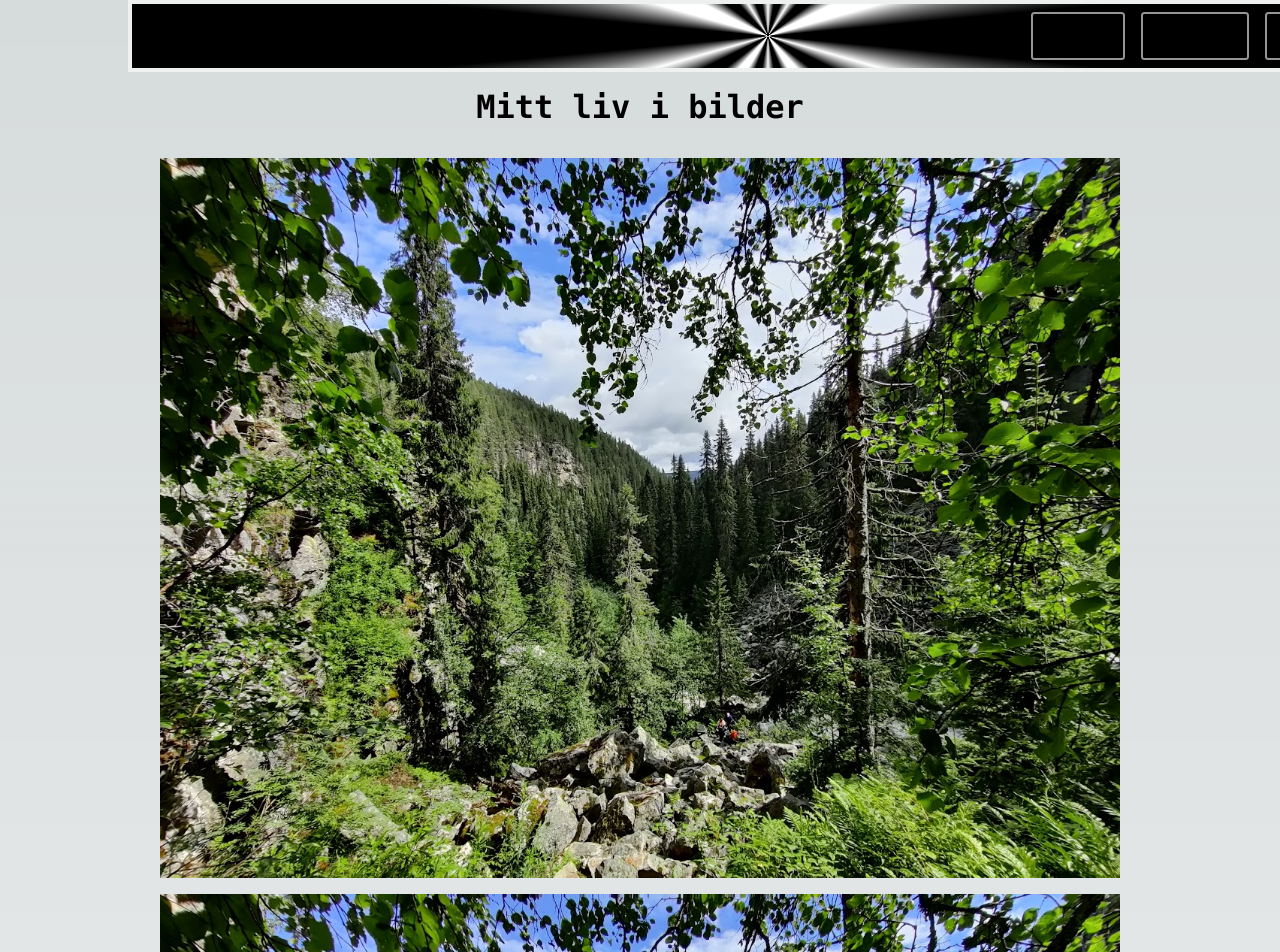
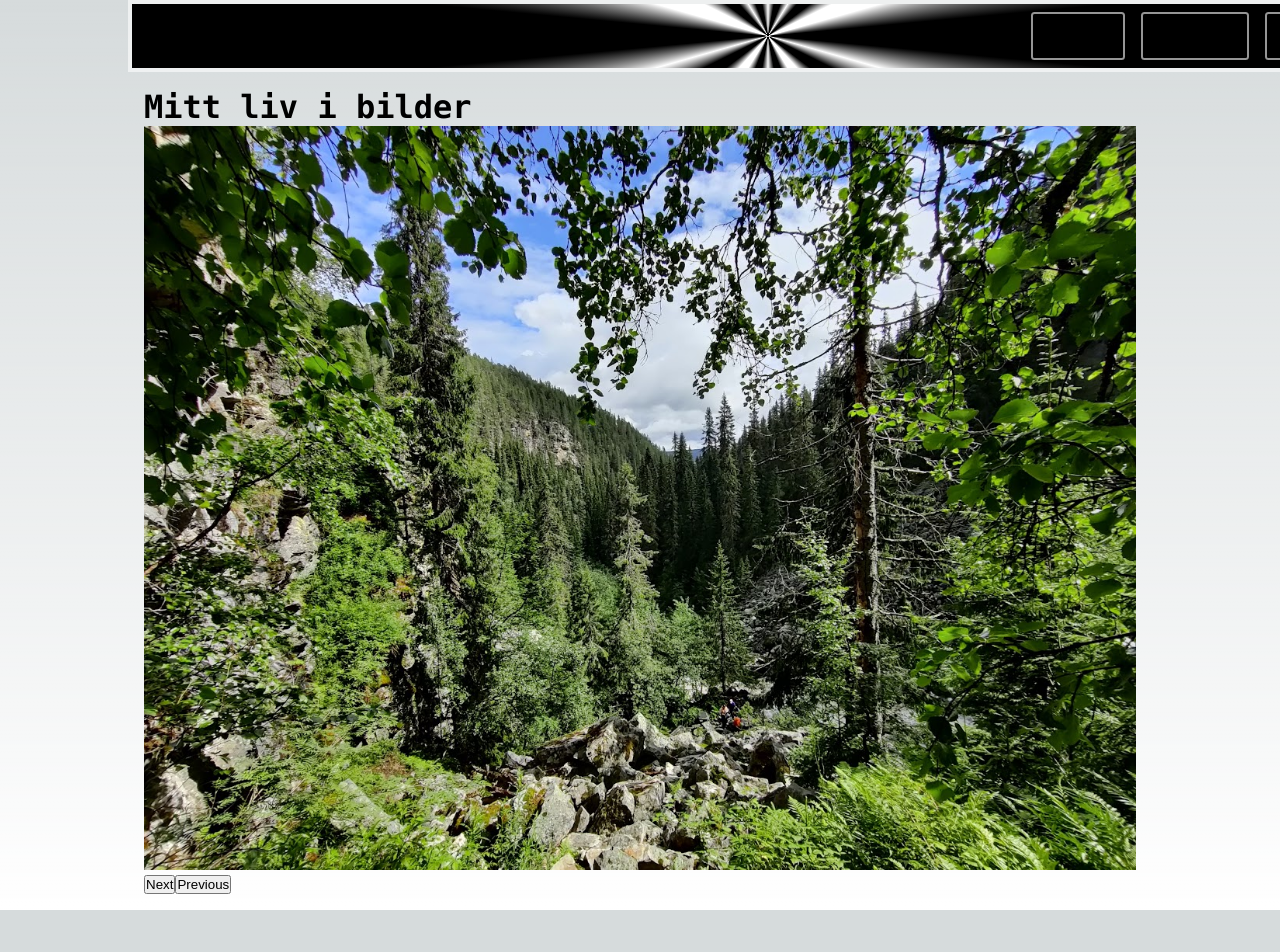
Before and after one commit to phihbe/next-13, a Next.js app: page /slide-show in a window 1280 px wide. Shown: the top 952 px of the page. After the commit the page ends 910 px from the top, so only its background shows below. Built offline with nearby package versions, Linux system fonts and the light colour scheme.

Commit message:
feat: create carusel

```diff
--- a/src/app/globals.css
+++ b/src/app/globals.css
@@ -142,6 +142,9 @@ a {
 	color: var(--color-red) !important;
 	text-decoration: none;
 }
+img {
+	user-select: none;
+}
 
 @media (prefers-color-scheme: dark) {
 	html {
--- a/src/app/slide-show/page.tsx
+++ b/src/app/slide-show/page.tsx
@@ -1,42 +1,12 @@
 import React from "react";
-import style from "./slide-show.module.css";
-import Image from "next/image";
+import ImageCarusel from "@/components/image-carusel/ImageCarusel";
 
 const page = () => {
 	return (
-		<div className={style.slideshow}>
+		<>
 			<h1>Mitt liv i bilder</h1>
-			<div className={style.slideshowImageContainer}>
-				<Image
-					className={style.slideshowImage}
-					alt="Härjedalen fjällen"
-					src={"/fettjeafallet.jpg"}
-					width={321.5}
-					height={237}
-				/>
-				<Image
-					className={style.slideshowImage}
-					alt="Härjedalen fjällen"
-					src={"/fettjeafallet.jpg"}
-					width={321.5}
-					height={237}
-				/>
-				<Image
-					className={style.slideshowImage}
-					alt="Härjedalen fjällen"
-					src={"/fettjeafallet.jpg"}
-					width={321.5}
-					height={237}
-				/>
-				<Image
-					className={style.slideshowImage}
-					alt="Härjedalen fjällen"
-					src={"/fettjeafallet.jpg"}
-					width={321.5}
-					height={237}
-				/>
-			</div>
-		</div>
+			<ImageCarusel />
+		</>
 	);
 };
 
--- a/src/app/slide-show/slide-show.module.css
+++ /dev/null
@@ -1,28 +0,0 @@
-.slideshow {
-	width: 100%;
-	display: flex;
-	justify-content: center;
-	align-items: center;
-	flex-direction: column;
-	gap: 1rem;
-}
-.slideshowImageContainer {
-	display: grid;
-	gap: 1rem;
-	padding: 1rem;
-	max-width: 1024px;
-}
-.slideshowImage {
-	margin: auto;
-	width: 100%;
-	height: 100%;
-	object-fit: cover;
-}
-@media screen and (min-width: 425px) {
-	.imageContainer {
-		flex-direction: "column";
-	}
-}
-.aboutParagraph {
-	max-width: 650px;
-}
--- /dev/null
+++ b/src/components/image-carusel/ImageCarusel.tsx
@@ -0,0 +1,60 @@
+"use client";
+import React from "react";
+import style from "./image-carusel.module.css";
+import Image from "next/image";
+
+const ImageCarusel = () => {
+	const images = [
+		<Image
+			key={0}
+			className={style.caruselImage}
+			alt="Härjedalen fjällen"
+			src={"/fettjeafallet.jpg"}
+			width={321.5}
+			height={237}
+		/>,
+		<Image
+			key={1}
+			className={style.caruselImage}
+			alt="Oxsjön"
+			src={"/oxsjon.jpg"}
+			width={321.5}
+			height={237}
+		/>,
+		<Image
+			key={2}
+			className={style.caruselImage}
+			alt="Ekorre"
+			src={"/ekorre.jpg"}
+			width={321.5}
+			height={237}
+		/>,
+	];
+	const [currentImage, setCurrentImage] = React.useState(images[0]);
+	const currentImageIndex = parseInt(currentImage.key as string);
+	const nextImageIndex =
+		currentImageIndex < images.length - 1 ? currentImageIndex + 1 : 0;
+	const previusImageIndex =
+		currentImageIndex > 0 ? currentImageIndex - 1 : images.length - 1;
+	return (
+		<div className={style.carusel}>
+			{currentImage}
+			<button
+				onClick={() => {
+					setCurrentImage(images[nextImageIndex]);
+				}}
+			>
+				Next
+			</button>
+			<button
+				onClick={() => {
+					setCurrentImage(images[previusImageIndex]);
+				}}
+			>
+				Previous
+			</button>
+		</div>
+	);
+};
+
+export default ImageCarusel;
--- /dev/null
+++ b/src/components/image-carusel/image-carusel.module.css
@@ -0,0 +1,6 @@
+.caruselImage {
+	margin: auto;
+	width: 100%;
+	height: 100%;
+	object-fit: cover;
+}
```
Also changed, not shown: 2 other files (tests, documents, lock files or other folders).
